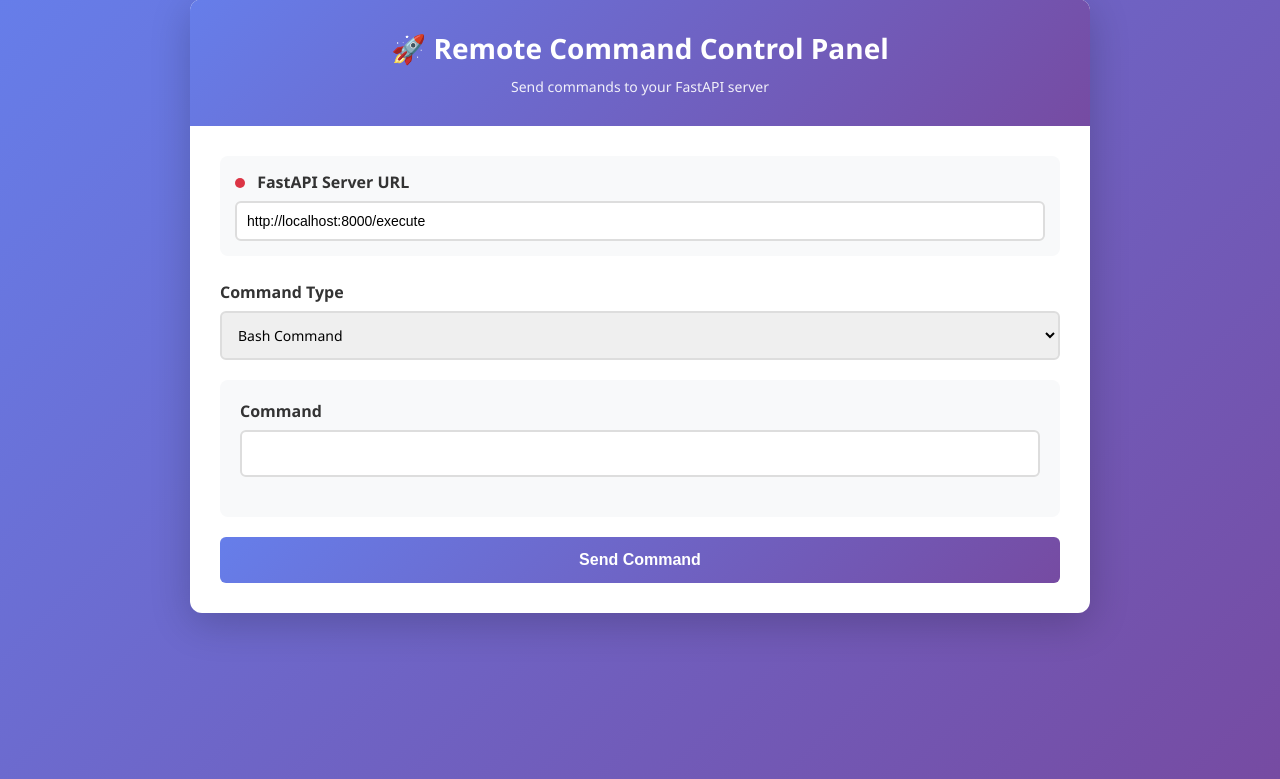
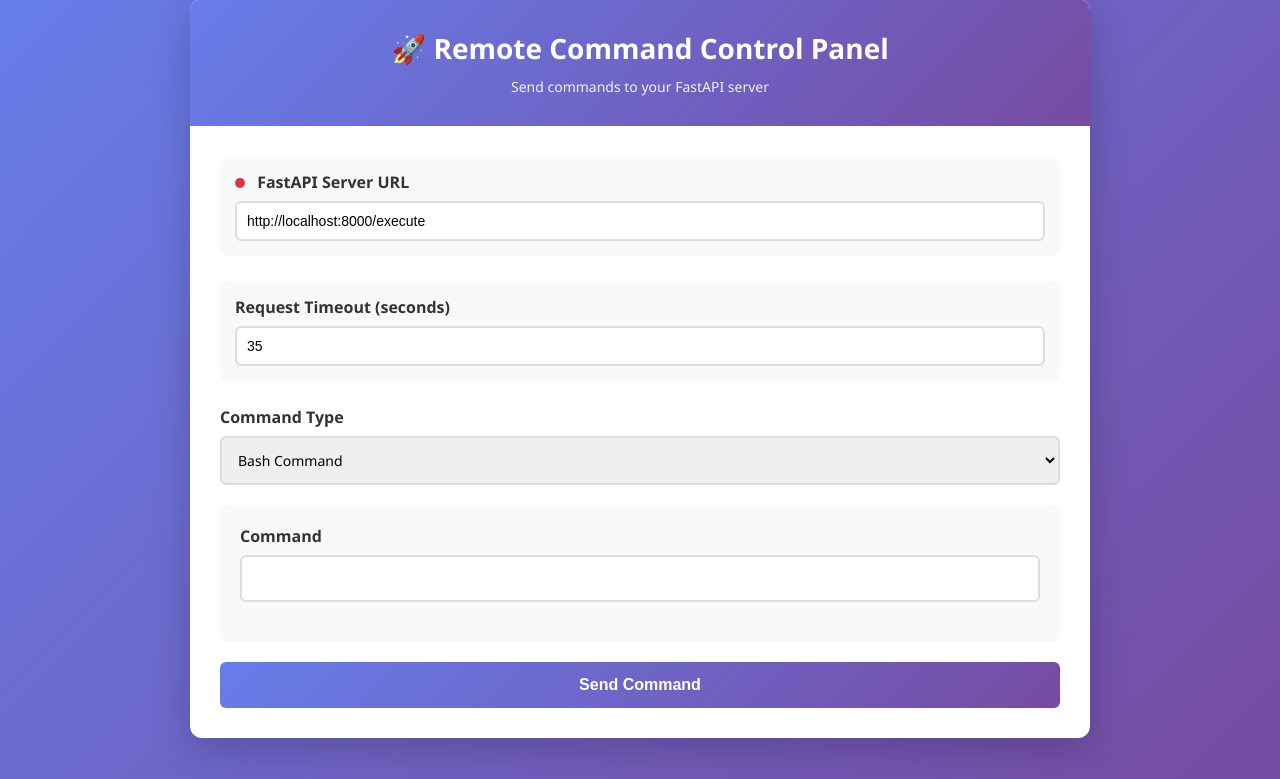
Before and after one commit to rhs-metsanauts/raspi, a Flask app: page / in a window 1280 px wide. Shown: the part 21-800 px from the top of the page. Run offline with Flask 3, Linux system fonts and the light colour scheme.

Commit message:
added conffigurable timeouts

```diff
--- a/FlaskServer.py
+++ b/FlaskServer.py
@@ -6,6 +6,7 @@ app = Flask(__name__)
 
 # Configuration - Change this to your FastAPI server URL
 FASTAPI_SERVER_URL = "http://localhost:8000/execute"
+DEFAULT_TIMEOUT = 35
 
 
 @app.route('/')
@@ -20,8 +21,11 @@ def send_command():
     try:
         data = request.get_json()
 
+        # Get timeout from request or use default
+        timeout = data.pop('timeout', DEFAULT_TIMEOUT)
+
         # Send request to FastAPI server
-        response = requests.post(FASTAPI_SERVER_URL, json=data, timeout=35)
+        response = requests.post(FASTAPI_SERVER_URL, json=data, timeout=timeout)
 
         return jsonify({
             "success": True,
@@ -50,15 +54,16 @@ def send_command():
 
 @app.route('/config', methods=['GET', 'POST'])
 def config():
-    """Get or update FastAPI server URL"""
-    global FASTAPI_SERVER_URL
+    """Get or update FastAPI server URL and timeout"""
+    global FASTAPI_SERVER_URL, DEFAULT_TIMEOUT
 
     if request.method == 'POST':
         data = request.get_json()
         FASTAPI_SERVER_URL = data.get('server_url', FASTAPI_SERVER_URL)
-        return jsonify({"success": True, "server_url": FASTAPI_SERVER_URL})
+        DEFAULT_TIMEOUT = data.get('timeout', DEFAULT_TIMEOUT)
+        return jsonify({"success": True, "server_url": FASTAPI_SERVER_URL, "timeout": DEFAULT_TIMEOUT})
 
-    return jsonify({"server_url": FASTAPI_SERVER_URL})
+    return jsonify({"server_url": FASTAPI_SERVER_URL, "timeout": DEFAULT_TIMEOUT})
 
 
 if __name__ == '__main__':
--- a/templates/index.html
+++ b/templates/index.html
@@ -221,6 +221,12 @@
                 <input type="text" id="serverUrl" value="http://localhost:8000/execute" placeholder="http://localhost:8000/execute">
             </div>
 
+            <!-- Timeout Configuration -->
+            <div class="config-section">
+                <label for="timeout">Request Timeout (seconds)</label>
+                <input type="number" id="timeout" value="35" min="1" max="300">
+            </div>
+
             <!-- Command Type Selection -->
             <div class="form-group">
                 <label for="commandType">Command Type</label>
@@ -289,20 +295,33 @@
     <script>
         // Update server URL configuration
         document.getElementById('serverUrl').addEventListener('change', function() {
+            updateConfig();
+        });
+
+        // Update timeout configuration
+        document.getElementById('timeout').addEventListener('change', function() {
+            updateConfig();
+        });
+
+        function updateConfig() {
             fetch('/config', {
                 method: 'POST',
                 headers: {
                     'Content-Type': 'application/json',
                 },
-                body: JSON.stringify({ server_url: this.value })
+                body: JSON.stringify({
+                    server_url: document.getElementById('serverUrl').value,
+                    timeout: parseInt(document.getElementById('timeout').value)
+                })
             });
-        });
+        }
 
         // Load current server configuration
         fetch('/config')
             .then(response => response.json())
             .then(data => {
                 document.getElementById('serverUrl').value = data.server_url;
+                document.getElementById('timeout').value = data.timeout;
             });
 
         // Handle command type change
@@ -328,7 +347,10 @@
             const statusIndicator = document.getElementById('statusIndicator');
 
             // Build payload based on command type
-            let payload = { type: commandType };
+            let payload = {
+                type: commandType,
+                timeout: parseInt(document.getElementById('timeout').value)
+            };
 
             switch(commandType) {
                 case 'bash_command':
```
